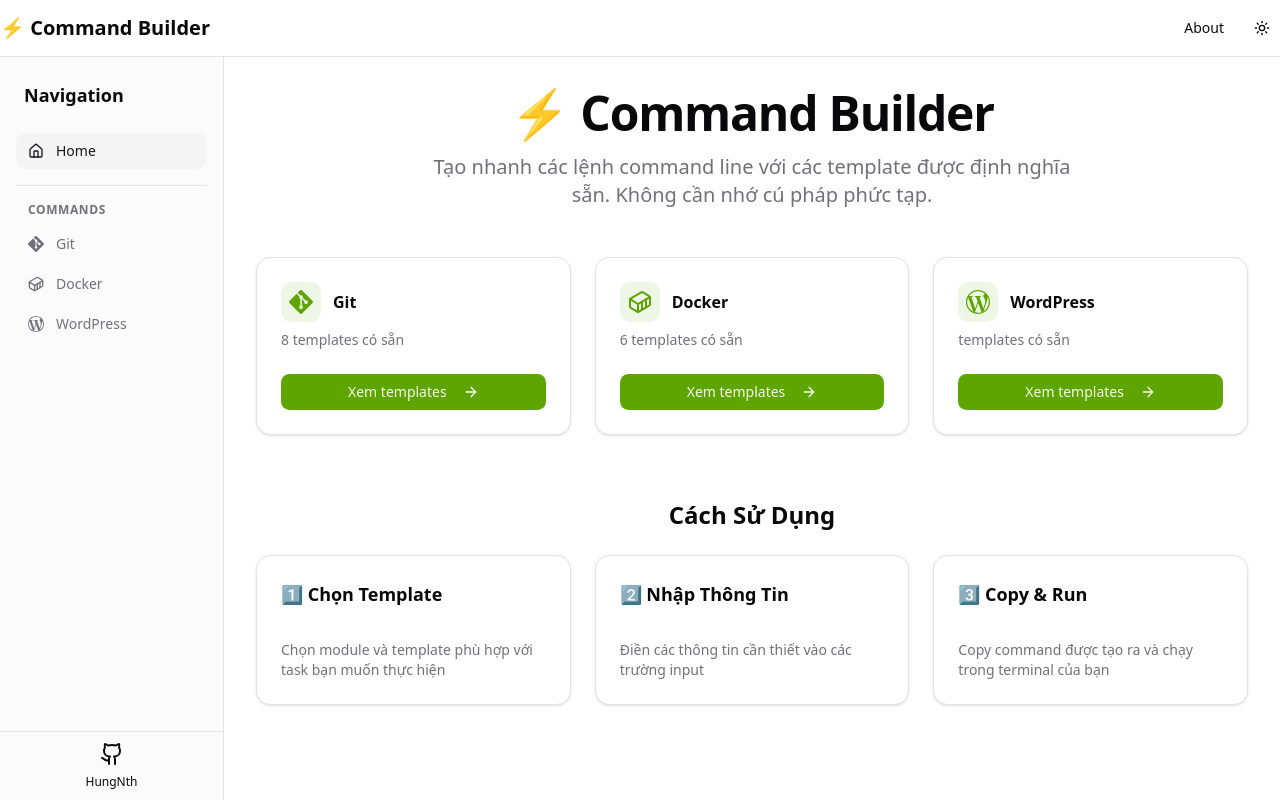
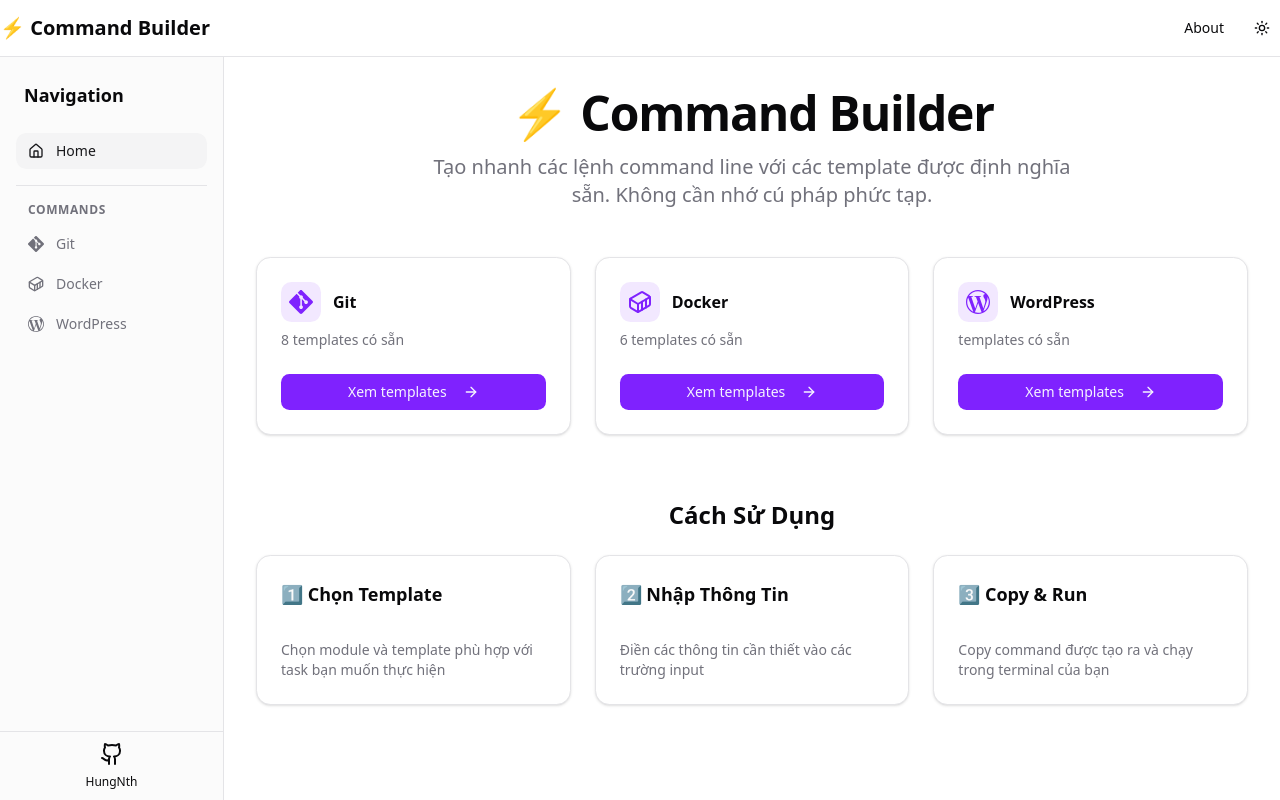
Before and after one commit to Hungnth/commands-builder-react, a React (Vite) app: page / in a window 1280 px wide. Built offline with nearby package versions, Linux system fonts and the light colour scheme.

Commit message:
change theme color to Violet

```diff
--- a/src/App.css
+++ b/src/App.css
@@ -49,8 +49,8 @@
     --card-foreground: oklch(0.141 0.005 285.823);
     --popover: oklch(1 0 0);
     --popover-foreground: oklch(0.141 0.005 285.823);
-  --primary: oklch(0.648 0.2 131.684);
-  --primary-foreground: oklch(0.986 0.031 120.757);
+    --primary: oklch(0.541 0.281 293.009);
+    --primary-foreground: oklch(0.969 0.016 293.756);
     --secondary: oklch(0.967 0.001 286.375);
     --secondary-foreground: oklch(0.21 0.006 285.885);
     --muted: oklch(0.967 0.001 286.375);
@@ -60,20 +60,20 @@
     --destructive: oklch(0.577 0.245 27.325);
     --border: oklch(0.92 0.004 286.32);
     --input: oklch(0.92 0.004 286.32);
-  --ring: oklch(0.841 0.238 128.85);
-  --chart-1: oklch(0.871 0.15 154.449);
-  --chart-2: oklch(0.723 0.219 149.579);
-  --chart-3: oklch(0.627 0.194 149.214);
-  --chart-4: oklch(0.527 0.154 150.069);
-  --chart-5: oklch(0.448 0.119 151.328);
+    --ring: oklch(0.702 0.183 293.541);
+    --chart-1: oklch(0.811 0.111 293.571);
+    --chart-2: oklch(0.606 0.25 292.717);
+    --chart-3: oklch(0.541 0.281 293.009);
+    --chart-4: oklch(0.491 0.27 292.581);
+    --chart-5: oklch(0.432 0.232 292.759);
     --sidebar: oklch(0.985 0 0);
     --sidebar-foreground: oklch(0.141 0.005 285.823);
-  --sidebar-primary: oklch(0.648 0.2 131.684);
-  --sidebar-primary-foreground: oklch(0.986 0.031 120.757);
+    --sidebar-primary: oklch(0.541 0.281 293.009);
+    --sidebar-primary-foreground: oklch(0.969 0.016 293.756);
     --sidebar-accent: oklch(0.967 0.001 286.375);
     --sidebar-accent-foreground: oklch(0.21 0.006 285.885);
     --sidebar-border: oklch(0.92 0.004 286.32);
-  --sidebar-ring: oklch(0.841 0.238 128.85);
+    --sidebar-ring: oklch(0.702 0.183 293.541);
 }
 
 .dark {
@@ -83,8 +83,8 @@
     --card-foreground: oklch(0.985 0 0);
     --popover: oklch(0.21 0.006 285.885);
     --popover-foreground: oklch(0.985 0 0);
-  --primary: oklch(0.648 0.2 131.684);
-  --primary-foreground: oklch(0.986 0.031 120.757);
+    --primary: oklch(0.606 0.25 292.717);
+    --primary-foreground: oklch(0.969 0.016 293.756);
     --secondary: oklch(0.274 0.006 286.033);
     --secondary-foreground: oklch(0.985 0 0);
     --muted: oklch(0.274 0.006 286.033);
@@ -94,20 +94,20 @@
     --destructive: oklch(0.704 0.191 22.216);
     --border: oklch(1 0 0 / 10%);
     --input: oklch(1 0 0 / 15%);
-  --ring: oklch(0.405 0.101 131.063);
-  --chart-1: oklch(0.871 0.15 154.449);
-  --chart-2: oklch(0.723 0.219 149.579);
-  --chart-3: oklch(0.627 0.194 149.214);
-  --chart-4: oklch(0.527 0.154 150.069);
-  --chart-5: oklch(0.448 0.119 151.328);
+    --ring: oklch(0.38 0.189 293.745);
+    --chart-1: oklch(0.811 0.111 293.571);
+    --chart-2: oklch(0.606 0.25 292.717);
+    --chart-3: oklch(0.541 0.281 293.009);
+    --chart-4: oklch(0.491 0.27 292.581);
+    --chart-5: oklch(0.432 0.232 292.759);
     --sidebar: oklch(0.21 0.006 285.885);
     --sidebar-foreground: oklch(0.985 0 0);
-  --sidebar-primary: oklch(0.768 0.233 130.85);
-  --sidebar-primary-foreground: oklch(0.986 0.031 120.757);
+    --sidebar-primary: oklch(0.606 0.25 292.717);
+    --sidebar-primary-foreground: oklch(0.969 0.016 293.756);
     --sidebar-accent: oklch(0.274 0.006 286.033);
     --sidebar-accent-foreground: oklch(0.985 0 0);
     --sidebar-border: oklch(1 0 0 / 10%);
-  --sidebar-ring: oklch(0.405 0.101 131.063);
+    --sidebar-ring: oklch(0.38 0.189 293.745);
 }
 
 
@@ -115,6 +115,7 @@
     * {
         @apply border-border outline-ring/50;
     }
+
     body {
         @apply bg-background text-foreground;
     }
```
Lines whose indentation alone changed are shown as unchanged.
